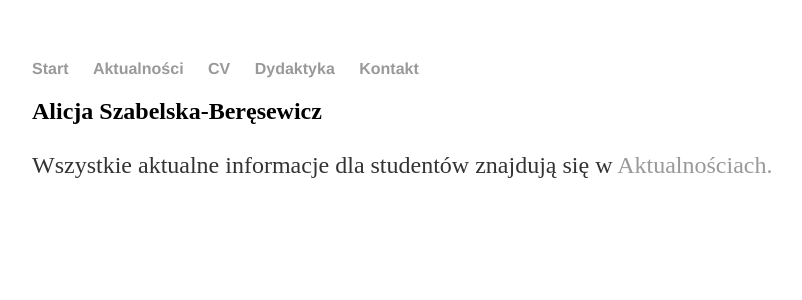
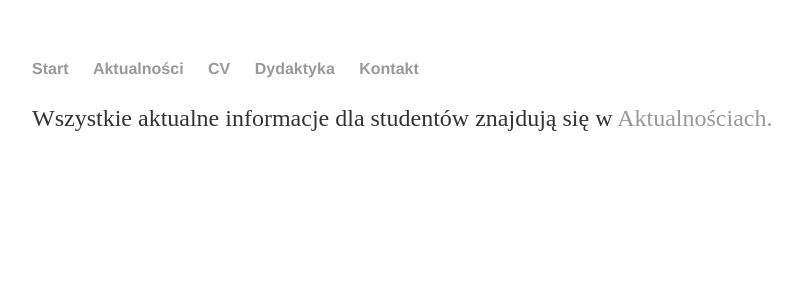
Before and after one commit to alicjaszabelska/alicjaszabelska.github.io, a Jekyll site: the page built from index.html, in a window 1280 px wide. Shown: the top 300 px of the page, without its empty margins (160-962 px from the left). Built offline with Jekyll 4.4.1, drawn with Linux system fonts in a browser that asks for light colours.

Commit message:
Update _config.yml

```diff
--- a/_config.yml
+++ b/_config.yml
@@ -1,7 +1,6 @@
 title: 'alicjaszabelska.github.io'
-name: 'Alicja Szabelska-Beręsewicz'
 email: alicja.szabelska@up.poznan.pl
-permalink: /posts/:year/:month/:day/:title/
+permalink: /aktualnosci/:year/:month/:day/:title/
 
 menus:
   main:
```
